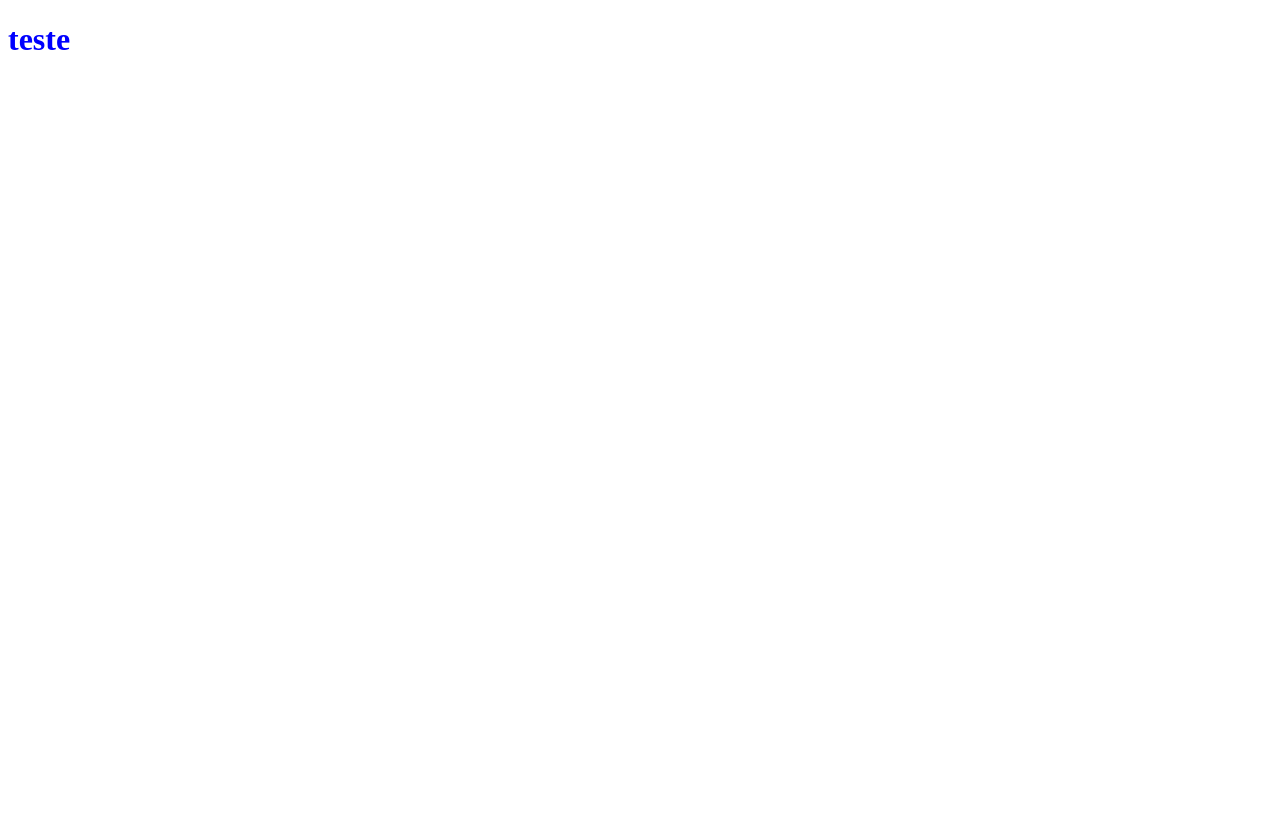
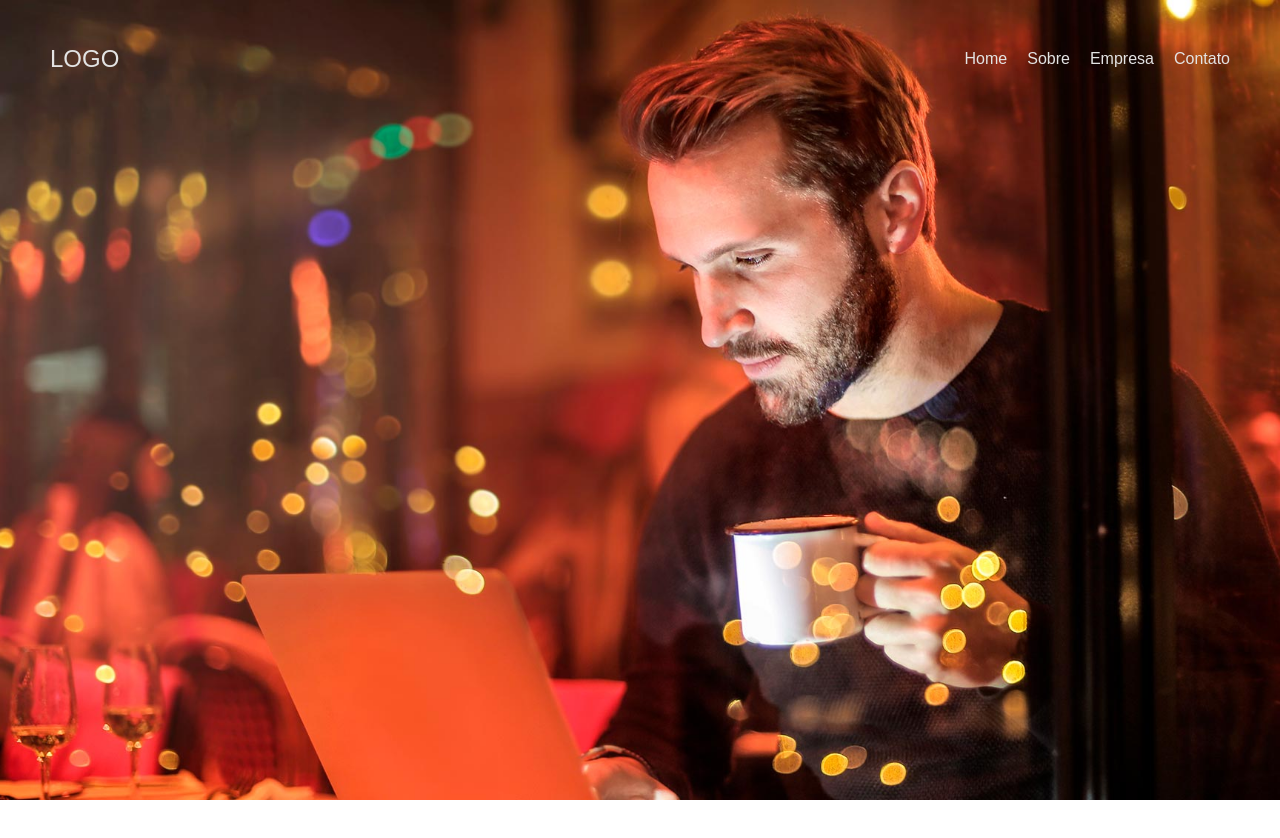
Before and after one commit to devsfe/sticky-nav-on-scroll-js, a plain HTML site: page index.html in a window 1280 px wide. Before the commit the page ends 800 px from the top, so only its background shows below. Drawn offline with Linux system fonts and the light colour scheme.

Commit message:
14 11 finalizado

```diff
--- a/index.html
+++ b/index.html
@@ -14,7 +14,20 @@
      <script src="https://kit.fontawesome.com/6465650075.js" crossorigin="anonymous"></script>
 </head>
 <body>
-    <h1>teste</h1>
-    <link rel="stylesheet" href="">
+    <nav class="nav">
+        <a href="" class="nav__logo">Logo</a>
+        <ul class="nav__list">
+            <li class="nav__item"><a href="" class="nav__link">Home</a></li>
+            <li class="nav__item"><a href="" class="nav__link">Sobre</a></li>
+            <li class="nav__item"><a href="" class="nav__link">Empresa</a></li>
+            <li class="nav__item"><a href="" class="nav__link">Contato   </a></li>
+        </ul>
+    </nav>
+    <section id="home">
+
+    </section>
+    <section id="sec-2">
+
+    </section>
 </body>
 </html>
--- a/style.css
+++ b/style.css
@@ -1,3 +1,67 @@
-h1 {
-    color: blue;
+/* === Estilizações Globais === */
+
+* {
+    margin: 0;
+    padding: 0;
+    box-sizing: border-box;
+    list-style: none;
+    text-decoration: none;
 }
+
+body {
+    font-family: 'Montserrat', sans-serif;
+    line-height: 1.6;
+}
+
+:root {
+    --main-color: #e3e3e3;
+}
+
+
+/* === Navbar === */
+.nav {
+    position: fixed;
+    display: flex;
+    width: 100%;
+    justify-content: space-between;
+    align-items: center;
+    padding: 40px 50px;
+}
+
+.nav__logo {
+    font-size: 24px;
+    text-transform: uppercase;
+    color: var(--main-color);
+}
+
+.nav__list {
+    display: flex;
+}
+
+.nav__item {
+    margin: 0 0 0 20px;
+}
+
+.nav__link {
+    color: var(--main-color);
+    transition: ease 0.3s;
+}
+
+.nav__link:hover {
+    color: #9c9c9c;
+}
+
+
+/* === Home === */
+#home {
+    width: 100%;
+    height: 100vh;
+    background-image: url(img-1.jpg);
+    background-size: cover;
+    background-position: center;
+}
+
+#sec-2 {
+    width: 100%;
+    height: 100vh;
+}
```
Also changed, not shown: img-1.jpg (added).
